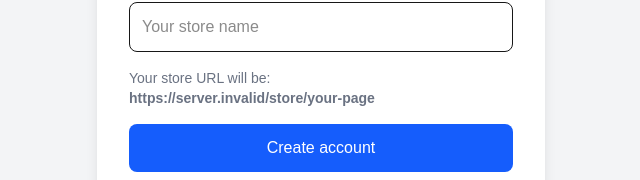
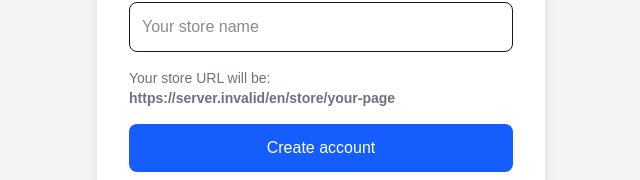
Before and after one commit to maikon79ss-dot/vendora-app, a Next.js app: page /en/register in a window 1280 px wide. Shown: the part 475-655 px from the top of the page, without its empty margins (319-959 px from the left). Built offline with nearby package versions, Linux system fonts and the light colour scheme; no server answers.

Commit message:
Update page.tsx

```diff
--- a/app/en/register/page.tsx
+++ b/app/en/register/page.tsx
@@ -95,10 +95,10 @@ export default function RegisterPageEn() {
           <p className="text-sm text-gray-500">
             Your store URL will be:
             <br />
-            <strong>
-              {(process.env.NEXT_PUBLIC_SITE_URL || "").replace(/\/$/, "")}
-              /store/{slug || "your-page"}
-            </strong>
+           <strong>
+  {(process.env.NEXT_PUBLIC_SITE_URL || "").replace(/\/$/, "")}
+  /en/store/{slug || "your-page"}
+</strong>
           </p>
 
           <button
```
